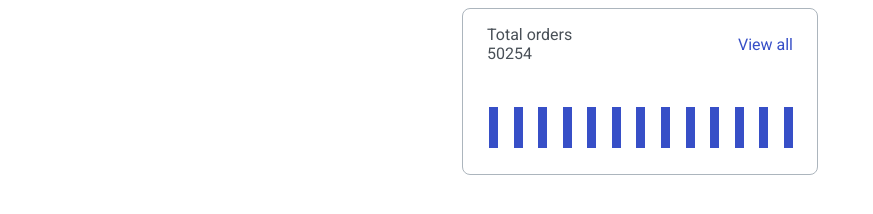
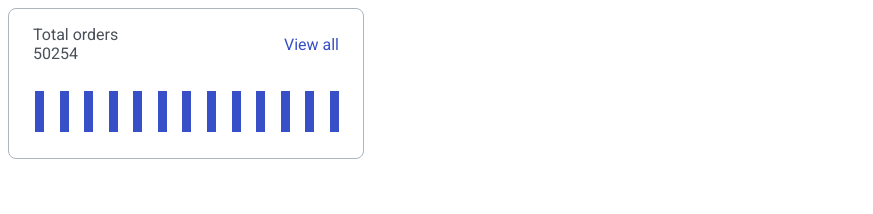
Before and after one commit to js-tasks-ru/htmlcss-20220616_fed-sav, a website: page 04-lection2/01-histogram/index.html in a window 1280 px wide. Shown: the whole page, without its empty margins (0-873 px from the left). Drawn offline with Linux system fonts and the light colour scheme.

Commit message:
поравил гистограмму

```diff
--- a/04-lection2/01-histogram/histogram.css
+++ b/04-lection2/01-histogram/histogram.css
@@ -1,5 +1,4 @@
 .container {
-    margin: 0 auto;
     max-width: 354px;
     max-height: 185px;
     background-color: var(--white);
@@ -9,13 +8,13 @@
 
 /* Инфо по тексту */
 
-.info {
+.container__info {
     display: flex;
     justify-content: space-between;
     align-items: center;
     font-family: 'Inter', sans-serif;
     max-height: 50%;
-    padding: 16px 24px;
+    padding: 16px 24px 0 24px;
 }
 
 .info__orders {
@@ -34,7 +33,7 @@
 
 /* Инфо по гистограмме */
 
-.histogram {
+.container__histogram {
     padding: 0 24px 26px 26px;
 }
 
--- a/04-lection2/01-histogram/index.html
+++ b/04-lection2/01-histogram/index.html
@@ -7,14 +7,14 @@
     </head>
     <body>
         <div class="container">
-            <div class="info">
+            <div class="info container__info">
                 <div class="info__orders">Total orders
                     <div class="info__orders-number">50254</div>
                 </div>
                 <div class="info__viewAll">View all</div>
             </div>
 
-            <div class="histogram">
+            <div class="histogram container__histogram">
                 <div class="histogram__columns">
                     <div class="histogram__cell"></div>
                     <div class="histogram__cell"></div>
```
